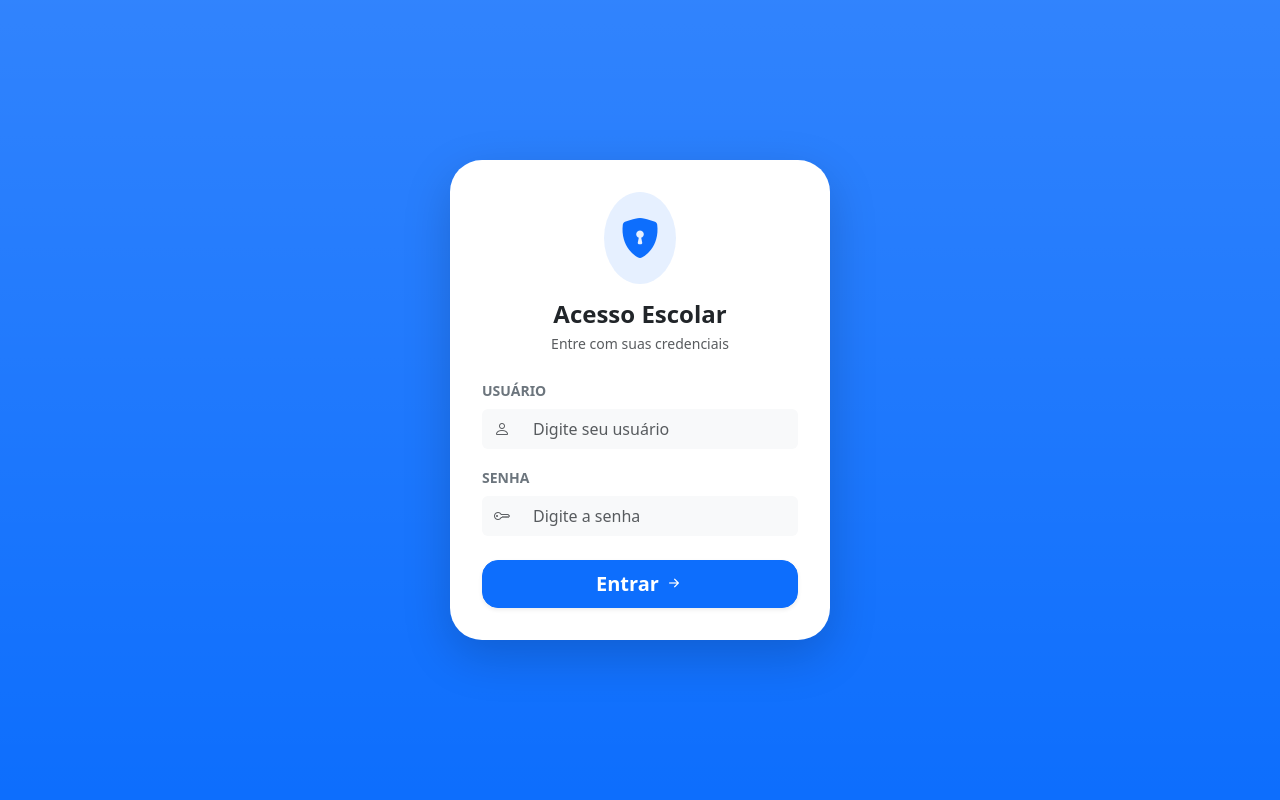
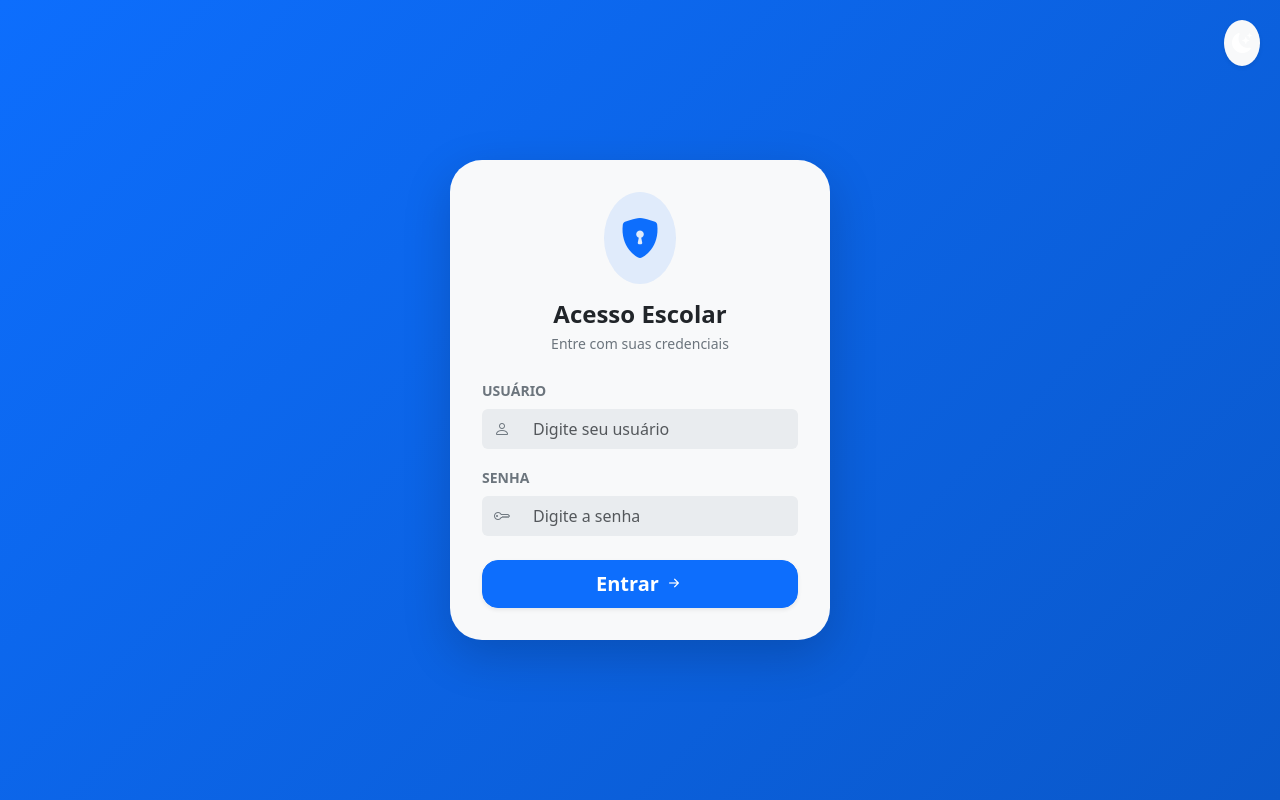
Before and after one commit to luizgarro08-hub/sistema-advertencia-escola, a Flask app: page / in a window 1280 px wide. Run offline with Flask 3, Linux system fonts and the light colour scheme; some libraries are stand-ins or nearby versions.

Commit message:
Update login.html

```diff
--- a/templates/login.html
+++ b/templates/login.html
@@ -1,30 +1,62 @@
 <!DOCTYPE html>
-<html lang="pt-br">
+<html lang="pt-br" data-bs-theme="light">
 <head>
     <meta charset="UTF-8">
     <meta name="viewport" content="width=device-width, initial-scale=1.0, maximum-scale=1.0, user-scalable=no">
     <title>Login - Escola</title>
+
+    <link rel="manifest" href="{{ url_for('static', filename='manifest.json') }}">
+    <meta name="theme-color" content="#0d6efd">
+    <script>
+      if ('serviceWorker' in navigator) {
+        navigator.serviceWorker.register("{{ url_for('static', filename='sw.js') }}");
+      }
+    </script>
+
     <link href="https://cdn.jsdelivr.net/npm/bootstrap@5.3.0/dist/css/bootstrap.min.css" rel="stylesheet">
     <link href="https://cdn.jsdelivr.net/npm/bootstrap-icons@1.10.5/font/bootstrap-icons.css" rel="stylesheet">
+
+    <style>
+        body {
+            background: linear-gradient(135deg, #0d6efd 0%, #0a58ca 100%);
+            min-height: 100vh;
+            transition: background 0.3s ease;
+        }
+
+        [data-bs-theme="dark"] body {
+            background: linear-gradient(135deg, #121212 0%, #1e1e1e 100%);
+        }
+
+        .btn-theme-toggle {
+            position: absolute;
+            top: 20px;
+            right: 20px;
+            z-index: 1000;
+        }
+    </style>
 </head>
-<body class="bg-primary bg-gradient d-flex align-items-center justify-content-center vh-100 p-3">
+<body class="d-flex align-items-center justify-content-center p-3">
 
-    <div class="card shadow-lg border-0 rounded-5 p-3 w-100" style="max-width: 380px;">
+    <button id="btnDarkMode" class="btn btn-sm btn-light bg-opacity-25 text-white border-0 rounded-circle p-2 btn-theme-toggle shadow-sm">
+        <i class="bi bi-moon-stars-fill fs-5" id="darkModeIcon"></i>
+    </button>
+
+    <div class="card shadow-lg border-0 rounded-5 p-3 w-100 bg-body-tertiary" style="max-width: 380px;">
         <div class="card-body text-center">
             <div class="bg-primary bg-opacity-10 text-primary rounded-circle d-inline-flex p-3 mb-3">
                 <i class="bi bi-shield-lock-fill fs-1"></i>
             </div>
-            <h4 class="fw-bold text-dark mb-1">Acesso Escolar</h4>
-            <p class="text-muted small mb-4">Entre com suas credenciais</p>
+            <h4 class="fw-bold mb-1">Acesso Escolar</h4>
+            <p class="text-secondary small mb-4">Entre com suas credenciais</p>
 
             <form method="POST" class="text-start">
 
                 <div class="mb-3">
                     <label class="form-label small fw-bold text-secondary">USUÁRIO</label>
                     <div class="input-group">
-                        <span class="input-group-text bg-light border-0"><i class="bi bi-person text-muted"></i></span>
+                        <span class="input-group-text bg-body-secondary border-0"><i class="bi bi-person text-secondary"></i></span>
                         <input type="text" name="usuario"
-                               class="form-control bg-light border-0 py-2 {% if erro_usuario %}is-invalid{% endif %}"
+                               class="form-control bg-body-secondary border-0 py-2 {% if erro_usuario %}is-invalid{% endif %}"
                                placeholder="Digite seu usuário" required>
                     </div>
                     {% if erro_usuario %}
@@ -37,9 +69,9 @@
                 <div class="mb-4">
                     <label class="form-label small fw-bold text-secondary">SENHA</label>
                     <div class="input-group">
-                        <span class="input-group-text bg-light border-0"><i class="bi bi-key text-muted"></i></span>
+                        <span class="input-group-text bg-body-secondary border-0"><i class="bi bi-key text-secondary"></i></span>
                         <input type="password" name="senha"
-                               class="form-control bg-light border-0 py-2 {% if erro_senha %}is-invalid{% endif %}"
+                               class="form-control bg-body-secondary border-0 py-2 {% if erro_senha %}is-invalid{% endif %}"
                                placeholder="Digite a senha" required>
                     </div>
                     {% if erro_senha %}
@@ -56,5 +88,29 @@
         </div>
     </div>
 
+    <script>
+      const btnDarkMode = document.getElementById('btnDarkMode');
+      const darkModeIcon = document.getElementById('darkModeIcon');
+      const htmlElement = document.documentElement;
+
+      function aplicarTema(tema) {
+        htmlElement.setAttribute('data-bs-theme', tema);
+        if (tema === 'dark') {
+          darkModeIcon.classList.replace('bi-moon-stars-fill', 'bi-sun-fill');
+        } else {
+          darkModeIcon.classList.replace('bi-sun-fill', 'bi-moon-stars-fill');
+        }
+        localStorage.setItem('theme', tema);
+      }
+
+      const temaSalvo = localStorage.getItem('theme') || 'light';
+      aplicarTema(temaSalvo);
+
+      btnDarkMode.addEventListener('click', () => {
+        const temaAtual = htmlElement.getAttribute('data-bs-theme');
+        const novoTema = temaAtual === 'dark' ? 'light' : 'dark';
+        aplicarTema(novoTema);
+      });
+    </script>
 </body>
 </html>
```
